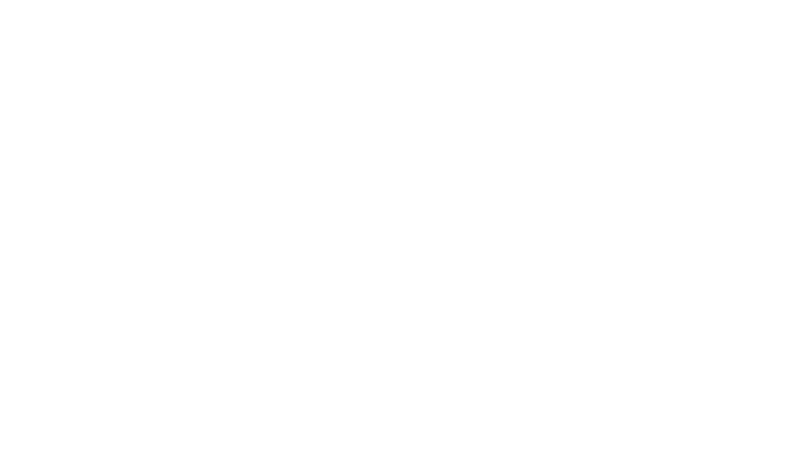
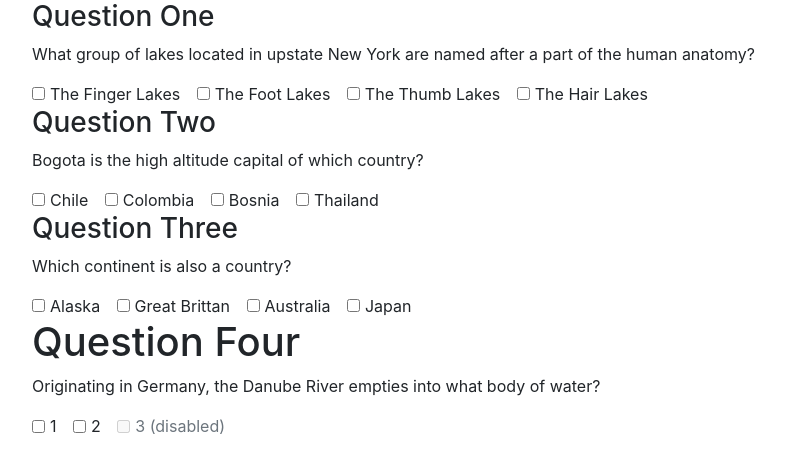
Before and after one commit to jthonen/TriviaGame, a plain HTML site: page index.html in a window 1280 px wide. Shown: the whole page, without its empty margins (53-838 px from the left). Drawn offline with nearby package versions, Linux system fonts and the light colour scheme.

Commit message:
html mid commit

```diff
--- a/index.html
+++ b/index.html
@@ -10,6 +10,86 @@
 </head>
 <body>
 
+    <div class="container">
+        <div class="qone">
+            <h3>Question One</h3>
+            <p>What group of lakes located in upstate New York are named after a part of the human anatomy?</p>
+                <div class="form-check form-check-inline">
+                    <input class="form-check-input" type="checkbox" id="inlineCheckbox1" value="option1">
+                    <label class="form-check-label" for="inlineCheckbox1">The Finger Lakes</label>
+                </div>
+                <div class="form-check form-check-inline">
+                    <input class="form-check-input" type="checkbox" id="inlineCheckbox2" value="option2">
+                    <label class="form-check-label" for="inlineCheckbox2">The Foot Lakes</label>
+                </div>
+                <div class="form-check form-check-inline">
+                    <input class="form-check-input" type="checkbox" id="inlineCheckbox3" value="option3">
+                    <label class="form-check-label" for="inlineCheckbox3">The Thumb Lakes</label>
+                </div>
+                <div class="form-check form-check-inline">
+                    <input class="form-check-input" type="checkbox" id="inlineCheckbox3" value="option4">
+                    <label class="form-check-label" for="inlineCheckbox3">The Hair Lakes</label>
+                </div>
+        </div>
+        <div class="qtwo">
+            <h3>Question Two</h3>
+            <p>Bogota is the high altitude capital of which country?</p>
+                <div class="form-check form-check-inline">
+                    <input class="form-check-input" type="checkbox" id="inlineCheckbox1" value="option1">
+                    <label class="form-check-label" for="inlineCheckbox1">Chile</label>
+                </div>
+                <div class="form-check form-check-inline">
+                    <input class="form-check-input" type="checkbox" id="inlineCheckbox2" value="option2">
+                    <label class="form-check-label" for="inlineCheckbox2">Colombia</label>
+                </div>
+                <div class="form-check form-check-inline">
+                    <input class="form-check-input" type="checkbox" id="inlineCheckbox3" value="option3">
+                    <label class="form-check-label" for="inlineCheckbox3">Bosnia</label>
+                </div>
+                <div class="form-check form-check-inline">
+                    <input class="form-check-input" type="checkbox" id="inlineCheckbox3" value="option4">
+                    <label class="form-check-label" for="inlineCheckbox3">Thailand</label>
+                </div>
+        </div>
+        <div class="qthree">
+            <h3>Question Three</h3>
+            <p>Which continent is also a country?</p>
+                <div class="form-check form-check-inline">
+                    <input class="form-check-input" type="checkbox" id="inlineCheckbox1" value="option1">
+                    <label class="form-check-label" for="inlineCheckbox1">Alaska</label>
+                </div>
+                <div class="form-check form-check-inline">
+                    <input class="form-check-input" type="checkbox" id="inlineCheckbox2" value="option2">
+                    <label class="form-check-label" for="inlineCheckbox2">Great Brittan</label>
+                </div>
+                <div class="form-check form-check-inline">
+                    <input class="form-check-input" type="checkbox" id="inlineCheckbox3" value="option3">
+                    <label class="form-check-label" for="inlineCheckbox3">Australia</label>
+                </div>
+                <div class="form-check form-check-inline">
+                    <input class="form-check-input" type="checkbox" id="inlineCheckbox3" value="option4">
+                    <label class="form-check-label" for="inlineCheckbox3">Japan</label>
+                </div>
+            </div>
+        <div class="qfour">
+            <h1>Question Four</h1>
+            <p>Originating in Germany, the Danube River empties into what body of water?</p>
+            <div class="form-check form-check-inline">
+                    <input class="form-check-input" type="checkbox" id="inlineCheckbox1" value="option1">
+                    <label class="form-check-label" for="inlineCheckbox1">1</label>
+                  </div>
+                  <div class="form-check form-check-inline">
+                    <input class="form-check-input" type="checkbox" id="inlineCheckbox2" value="option2">
+                    <label class="form-check-label" for="inlineCheckbox2">2</label>
+                  </div>
+                  <div class="form-check form-check-inline">
+                    <input class="form-check-input" type="checkbox" id="inlineCheckbox3" value="option3" disabled>
+                    <label class="form-check-label" for="inlineCheckbox3">3 (disabled)</label>
+                  </div>
+        </div>
+    </div>
+
+
 
 
     <script src="https://code.jquery.com/jquery-3.3.1.slim.min.js" integrity="sha384-q8i/X+965DzO0rT7abK41JStQIAqVgRVzpbzo5smXKp4YfRvH+8abtTE1Pi6jizo" crossorigin="anonymous"></script>
```
